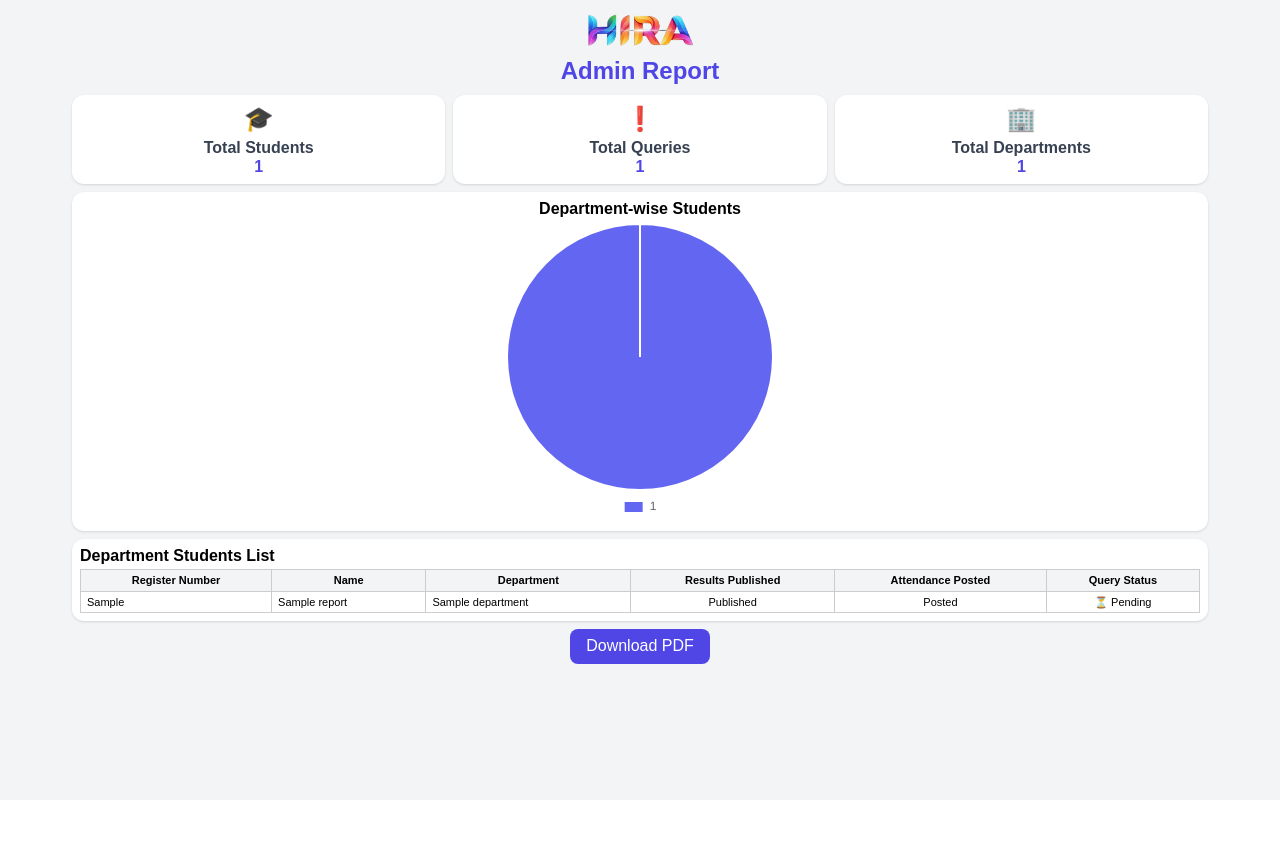
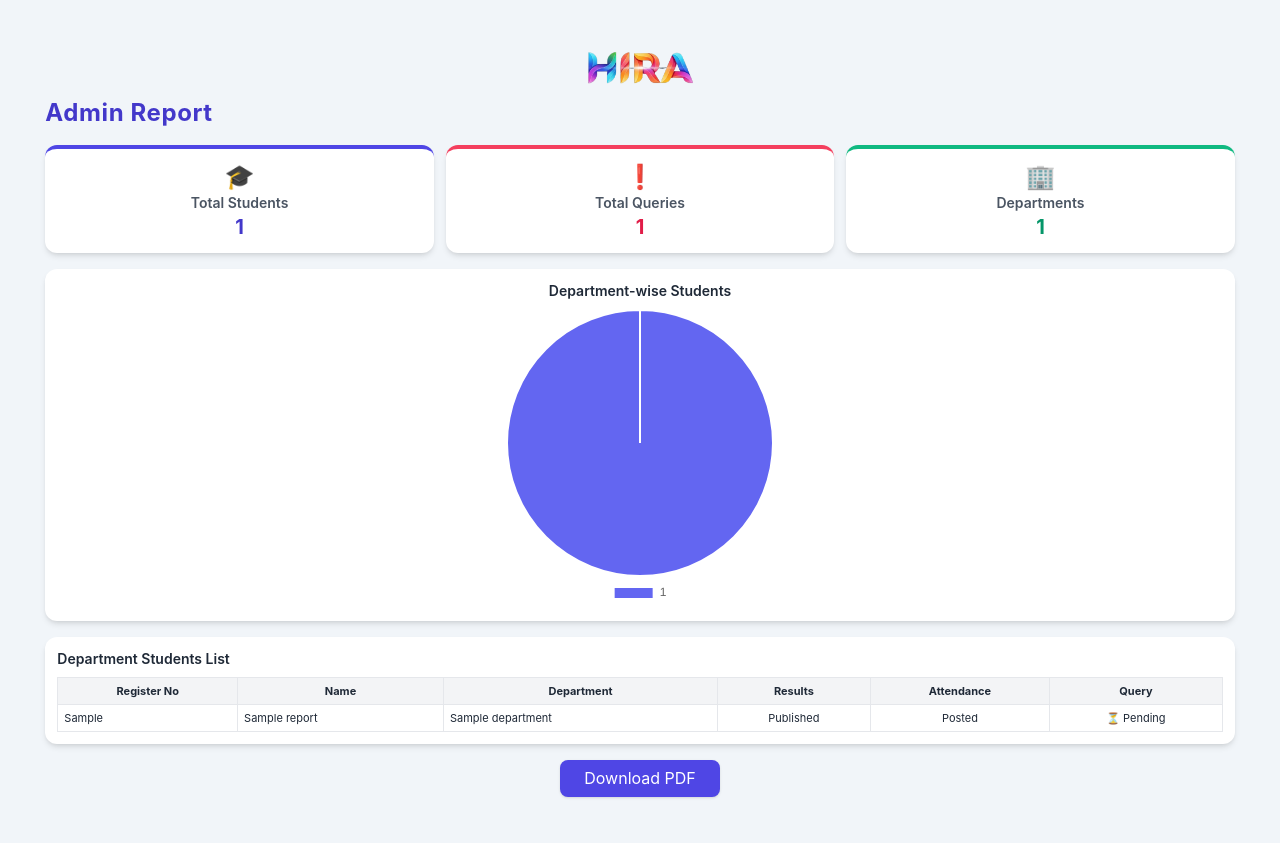
Before and after one commit to pavithira-nilavalagan/hira_ist, a Flask app: template templates/admin_reports.html in a window 1280 px wide. Before the commit the page ends 664 px from the top, so only its background shows below. Run offline with Flask 3, Linux system fonts and the light colour scheme; the template is opened without the code that fills it: most values are stand-ins (such as "Sample title", 1, 10 or a date in 2020); some libraries are stand-ins or nearby versions.

Commit message:
Update admin_reports.html

```diff
--- a/templates/admin_reports.html
+++ b/templates/admin_reports.html
@@ -12,9 +12,9 @@
 
 <style>
   .pdf-content {
-    line-height: 1.15;
-    font-family: sans-serif;
-    padding: 0.3in;
+    font-family: "Inter", sans-serif;
+    line-height: 1.3;
+    padding: 12mm;
   }
 
   .pdf-table {
@@ -23,8 +23,8 @@
   }
 
   .pdf-table th, .pdf-table td {
-    border: 1px solid #ccc;
-    padding: 4px 6px;
+    border: 1px solid #e5e7eb;
+    padding: 6px;
     font-size: 11px;
   }
 
@@ -33,17 +33,10 @@
   }
 
   canvas {
-    display: block;
-    margin: 0 auto;
+    margin: auto;
   }
 
-  /* Screen view logo centered */
-  .pdf-logo {
-    display: block;
-    margin: 0 auto;
-  }
-
-  /* PRINT / PDF ONLY */
+  /* ===== PDF ONLY ===== */
   @media print {
 
     #downloadPdf {
@@ -51,93 +44,115 @@
     }
 
     .pdf-logo {
-      position: absolute;
+      position: fixed;
       top: 10mm;
       left: 10mm;
-      margin: 0;
+      width: 90px;
     }
 
-    .pdf-content {
-      padding-top: 40mm;
+    .pdf-header {
+      margin-top: 25mm;
+      text-align: center;
     }
   }
 </style>
 </head>
 
-<body class="bg-gray-100 font-sans">
+<body class="bg-slate-100 text-gray-800">
 
-<div class="max-w-6xl mx-auto p-2 pdf-content" id="reportContent">
+<div id="reportContent" class="max-w-7xl mx-auto pdf-content">
 
-  <!-- Logo & Title -->
-  <div class="text-center mb-2 page-break">
-    <img src="../static/image/hira_logo_main.png" alt="HIRA Logo" class="pdf-logo w-28">
-    <h2 class="text-2xl font-bold text-indigo-600 mt-1">Admin Report</h2>
+  <!-- Logo -->
+  <img src="../static/image/hira_logo_main.png"
+       class="pdf-logo mx-auto mb-2 w-28"
+       alt="HIRA Logo">
+
+  <!-- Title -->
+  <div class="pdf-header mb-4">
+    <h2 class="text-2xl font-bold text-indigo-700 tracking-wide">
+      Admin Report
+    </h2>
   </div>
 
   <!-- Summary Cards -->
-  <div class="grid grid-cols-1 sm:grid-cols-2 md:grid-cols-3 gap-2 mb-2 page-break">
-    <div class="bg-white rounded-xl shadow p-2 text-center">
-      <p class="text-2xl mb-1">🎓</p>
-      <h3 class="font-semibold text-gray-700">Total Students</h3>
-      <p class="font-bold text-indigo-600">{{ total_students }}</p>
+  <div class="grid grid-cols-1 sm:grid-cols-2 md:grid-cols-3 gap-3 mb-4 page-break">
+
+    <div class="bg-white rounded-xl shadow-md p-3 text-center border-t-4 border-indigo-600">
+      <p class="text-2xl">🎓</p>
+      <h3 class="font-semibold text-sm text-gray-600">Total Students</h3>
+      <p class="text-xl font-bold text-indigo-700">{{ total_students }}</p>
     </div>
 
-    <div class="bg-white rounded-xl shadow p-2 text-center">
-      <p class="text-2xl mb-1">❗</p>
-      <h3 class="font-semibold text-gray-700">Total Queries</h3>
-      <p class="font-bold text-indigo-600">{{ total_queries }}</p>
+    <div class="bg-white rounded-xl shadow-md p-3 text-center border-t-4 border-rose-500">
+      <p class="text-2xl">❗</p>
+      <h3 class="font-semibold text-sm text-gray-600">Total Queries</h3>
+      <p class="text-xl font-bold text-rose-600">{{ total_queries }}</p>
     </div>
 
-    <div class="bg-white rounded-xl shadow p-2 text-center">
-      <p class="text-2xl mb-1">🏢</p>
-      <h3 class="font-semibold text-gray-700">Total Departments</h3>
-      <p class="font-bold text-indigo-600">{{ department_students|length }}</p>
+    <div class="bg-white rounded-xl shadow-md p-3 text-center border-t-4 border-emerald-500">
+      <p class="text-2xl">🏢</p>
+      <h3 class="font-semibold text-sm text-gray-600">Departments</h3>
+      <p class="text-xl font-bold text-emerald-600">
+        {{ department_students|length }}
+      </p>
     </div>
+
   </div>
 
-  <!-- Pie Chart -->
-  <div class="bg-white rounded-xl shadow p-2 mb-2 page-break">
-    <h3 class="font-semibold mb-1 text-center">Department-wise Students</h3>
+  <!-- Chart -->
+  <div class="bg-white rounded-xl shadow-md p-3 mb-4 page-break">
+    <h3 class="font-semibold text-center text-sm mb-2">
+      Department-wise Students
+    </h3>
     <canvas id="deptPieChart" width="300" height="300"></canvas>
   </div>
 
   <!-- Table -->
-  <div class="bg-white rounded-xl shadow p-2 overflow-x-auto mb-2 page-break">
-    <h3 class="font-semibold mb-1">Department Students List</h3>
+  <div class="bg-white rounded-xl shadow-md p-3 overflow-x-auto page-break">
+
+    <h3 class="font-semibold text-sm mb-2">
+      Department Students List
+    </h3>
+
     <table class="pdf-table">
       <thead class="bg-gray-100">
         <tr>
-          <th>Register Number</th>
+          <th>Register No</th>
           <th>Name</th>
           <th>Department</th>
-          <th>Results Published</th>
-          <th>Attendance Posted</th>
-          <th>Query Status</th>
+          <th>Results</th>
+          <th>Attendance</th>
+          <th>Query</th>
         </tr>
       </thead>
       <tbody>
         {% for s in report %}
-        <tr class="student-row" data-department="{{ s.department }}">
+        <tr>
           <td>{{ s.register_no }}</td>
           <td>{{ s.name }}</td>
           <td>{{ s.department }}</td>
-          <td class="text-center">{% if s.result_summary|length > 0 %}Published{% else %}Pending{% endif %}</td>
-          <td class="text-center">{% if s.attendance_posted %}Posted{% else %}Pending{% endif %}</td>
+          <td class="text-center">
+            {% if s.result_summary|length > 0 %}Published{% else %}Pending{% endif %}
+          </td>
+          <td class="text-center">
+            {% if s.attendance_posted %}Posted{% else %}Pending{% endif %}
+          </td>
           <td class="text-center">
             {% if s.query_status %}
-              {% if s.query_status == "Pending" %}⏳ Pending{% elif s.query_status == "Replied" %}✅ Replied{% endif %}
+              {% if s.query_status == "Pending" %}⏳ Pending{% else %}✅ Replied{% endif %}
             {% else %}-{% endif %}
           </td>
         </tr>
         {% endfor %}
       </tbody>
     </table>
+
   </div>
 
-  <!-- Download Button (screen only) -->
-  <div class="text-center mb-2 page-break">
+  <!-- Button (Screen Only) -->
+  <div class="text-center mt-4">
     <button id="downloadPdf"
-      class="bg-indigo-600 text-white px-4 py-2 rounded-lg hover:bg-indigo-700 transition">
+      class="bg-indigo-600 hover:bg-indigo-700 text-white px-6 py-2 rounded-lg shadow transition">
       Download PDF
     </button>
   </div>
@@ -158,27 +173,23 @@
         data: deptData,
         backgroundColor: [
           '#6366F1','#F87171','#34D399','#FBBF24',
-          '#60A5FA','#F472B6','#A78BFA','#FBBF24'
+          '#60A5FA','#F472B6','#A78BFA','#22C55E'
         ]
       }]
     },
     options: {
-      responsive: true,
       plugins: {
-        legend: {
-          position: 'bottom',
-          labels: { boxWidth: 20, padding: 10 }
-        }
+        legend: { position: 'bottom' }
       }
     }
   });
 
   document.getElementById('downloadPdf').addEventListener('click', () => {
     html2pdf().set({
-      margin: [10,10,10,10],
+      margin: 10,
       filename: 'Admin_Report.pdf',
       image: { type: 'jpeg', quality: 0.98 },
-      html2canvas: { scale: 2, useCORS: true, scrollY: 0 },
+      html2canvas: { scale: 2, useCORS: true },
       jsPDF: { unit: 'mm', format: 'a4', orientation: 'portrait' }
     }).from(document.getElementById('reportContent')).save();
   });
```
